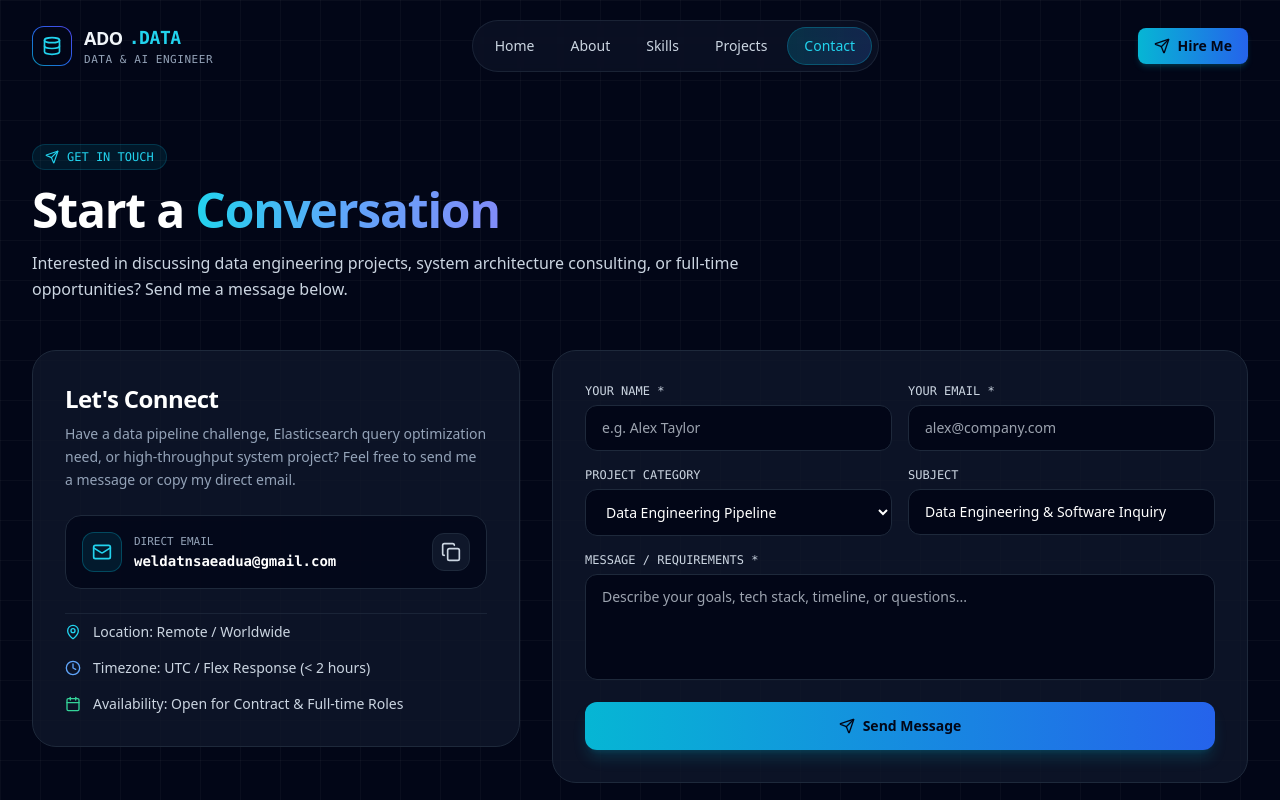
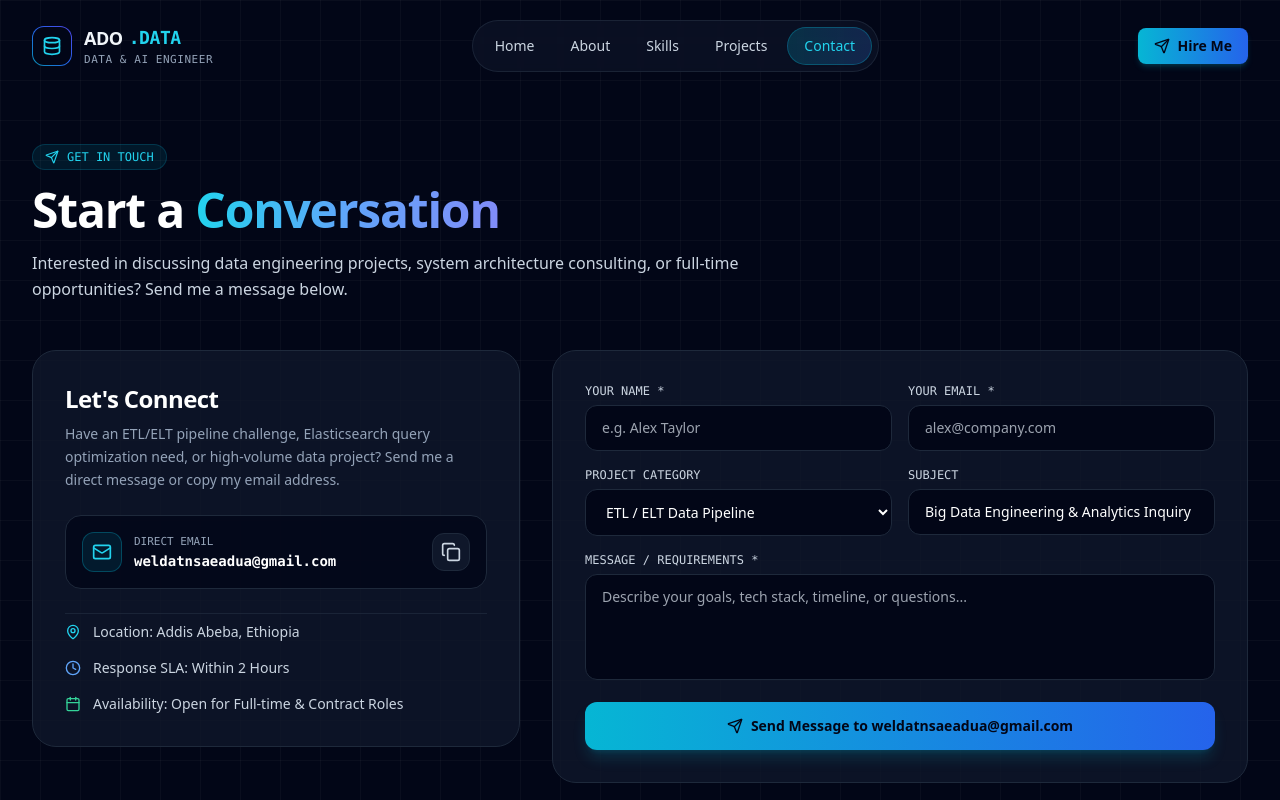
Before and after one commit to Abebe60/portfolio, a React (Vite) app: page /contact in a window 1280 px wide. Shown: the top 800 px of the page. Built offline with nearby package versions, Linux system fonts and the light colour scheme.

Commit message:
Update ContactForm to trigger direct email sending to weldatnsaeadua@gmail.com

```diff
--- a/src/components/ContactForm.tsx
+++ b/src/components/ContactForm.tsx
@@ -1,13 +1,13 @@
 import React, { useState } from 'react';
-import { Send, CheckCircle2, Copy, Mail, MapPin, Phone, Calendar, Clock, MessageSquare } from 'lucide-react';
+import { Send, CheckCircle2, Copy, Mail, MapPin, Clock, Calendar, ExternalLink } from 'lucide-react';
 import { personalInfo } from '../data/portfolioData';
 
 export const ContactForm: React.FC = () => {
   const [formData, setFormData] = useState({
     name: '',
     email: '',
-    subject: 'Data Engineering & Software Inquiry',
-    projectType: 'Data Engineering Pipeline',
+    subject: 'Big Data Engineering & Analytics Inquiry',
+    projectType: 'ETL / ELT Data Pipeline',
     message: ''
   });
 
@@ -18,10 +18,25 @@ export const ContactForm: React.FC = () => {
   const handleSubmit = (e: React.FormEvent) => {
     e.preventDefault();
     setLoading(true);
+
+    const emailSubject = encodeURIComponent(`[Portfolio Inquiry] ${formData.subject} - ${formData.name}`);
+    const emailBody = encodeURIComponent(
+      `Name: ${formData.name}\n` +
+      `Sender Email: ${formData.email}\n` +
+      `Project Category: ${formData.projectType}\n` +
+      `Subject: ${formData.subject}\n\n` +
+      `Message:\n${formData.message}`
+    );
+
+    const mailtoUrl = `mailto:${personalInfo.email}?subject=${emailSubject}&body=${emailBody}`;
+
+    // Trigger mailto directly
+    window.location.href = mailtoUrl;
+
     setTimeout(() => {
       setLoading(false);
       setSubmitted(true);
-    }, 800);
+    }, 600);
   };
 
   const handleCopyEmail = () => {
@@ -39,7 +54,7 @@ export const ContactForm: React.FC = () => {
           <div className="space-y-2">
             <h3 className="text-2xl font-bold text-white tracking-tight">Let's Connect</h3>
             <p className="text-sm text-slate-400 leading-relaxed">
-              Have a data pipeline challenge, Elasticsearch query optimization need, or high-throughput system project? Feel free to send me a message or copy my direct email.
+              Have an ETL/ELT pipeline challenge, Elasticsearch query optimization need, or high-volume data project? Send me a direct message or copy my email address.
             </p>
           </div>
 
@@ -51,7 +66,9 @@ export const ContactForm: React.FC = () => {
               </div>
               <div className="truncate">
                 <span className="text-[11px] font-mono uppercase text-slate-400 block">Direct Email</span>
-                <span className="text-sm font-semibold text-white font-mono truncate block">{personalInfo.email}</span>
+                <a href={`mailto:${personalInfo.email}`} className="text-sm font-semibold text-white font-mono hover:text-cyan-300 transition-colors truncate block">
+                  {personalInfo.email}
+                </a>
               </div>
             </div>
             <button
@@ -67,15 +84,15 @@ export const ContactForm: React.FC = () => {
           <div className="space-y-4 pt-2 border-t border-slate-800/80">
             <div className="flex items-center gap-3 text-sm text-slate-300">
               <MapPin className="w-4 h-4 text-cyan-400 shrink-0" />
-              <span>Location: Remote / Worldwide</span>
+              <span>Location: {personalInfo.location}</span>
             </div>
             <div className="flex items-center gap-3 text-sm text-slate-300">
               <Clock className="w-4 h-4 text-blue-400 shrink-0" />
-              <span>Timezone: UTC / Flex Response (&lt; 2 hours)</span>
+              <span>Response SLA: Within 2 Hours</span>
             </div>
             <div className="flex items-center gap-3 text-sm text-slate-300">
               <Calendar className="w-4 h-4 text-emerald-400 shrink-0" />
-              <span>Availability: Open for Contract & Full-time Roles</span>
+              <span>Availability: Open for Full-time & Contract Roles</span>
             </div>
           </div>
         </div>
@@ -86,23 +103,34 @@ export const ContactForm: React.FC = () => {
         <div className="rounded-3xl bg-slate-900/80 border border-slate-800 p-6 sm:p-8 relative">
 
           {submitted ? (
-            <div className="py-12 text-center space-y-4 animate-fade-in">
+            <div className="py-12 text-center space-y-5 animate-fade-in">
               <div className="w-16 h-16 rounded-full bg-emerald-500/10 border border-emerald-500/30 flex items-center justify-center text-emerald-400 mx-auto">
                 <CheckCircle2 className="w-8 h-8" />
               </div>
-              <h3 className="text-2xl font-bold text-white">Message Sent Successfully!</h3>
-              <p className="text-sm text-slate-400 max-w-md mx-auto leading-relaxed">
-                Thank you for reaching out. I have received your message regarding <strong className="text-cyan-300">{formData.projectType}</strong> and will get back to you shortly.
+              <h3 className="text-2xl font-bold text-white">Opening Mail Client...</h3>
+              <p className="text-sm text-slate-300 max-w-md mx-auto leading-relaxed">
+                Your default email app (Gmail, Outlook, or Apple Mail) was opened with your message addressed to <strong className="text-cyan-300 font-mono">{personalInfo.email}</strong>.
               </p>
+
+              <div className="pt-2 flex flex-col sm:flex-row items-center justify-center gap-3">
+                <a
+                  href={`mailto:${personalInfo.email}?subject=${encodeURIComponent(`[Portfolio Inquiry] ${formData.subject}`)}&body=${encodeURIComponent(formData.message)}`}
+                  className="px-6 py-2.5 rounded-xl bg-cyan-500 hover:bg-cyan-400 text-slate-950 font-bold text-sm transition-colors flex items-center gap-2"
+                >
+                  <ExternalLink className="w-4 h-4" />
+                  <span>Click Here to Re-open Email App</span>
+                </a>
+
                 <button
                   onClick={() => {
                     setSubmitted(false);
-                  setFormData({ name: '', email: '', subject: 'Data Engineering Inquiry', projectType: 'Data Engineering Pipeline', message: '' });
+                    setFormData({ name: '', email: '', subject: 'Big Data Engineering & Analytics Inquiry', projectType: 'ETL / ELT Data Pipeline', message: '' });
                   }}
-                className="mt-4 px-6 py-2.5 rounded-xl bg-slate-800 hover:bg-slate-700 text-white font-medium text-sm transition-colors"
+                  className="px-6 py-2.5 rounded-xl bg-slate-800 hover:bg-slate-700 text-white font-medium text-sm transition-colors"
                 >
                   Send Another Message
                 </button>
+              </div>
             </div>
           ) : (
             <form onSubmit={handleSubmit} className="space-y-4">
@@ -139,10 +167,10 @@ export const ContactForm: React.FC = () => {
                     onChange={(e) => setFormData({ ...formData, projectType: e.target.value })}
                     className="w-full px-4 py-3 rounded-xl bg-slate-950 border border-slate-800 text-white text-sm focus:outline-none focus:border-cyan-500 transition-colors"
                   >
-                    <option value="Data Engineering Pipeline">Data Engineering Pipeline</option>
+                    <option value="ETL / ELT Data Pipeline">ETL / ELT Data Pipeline</option>
                     <option value="Elasticsearch Analytics & Search">Elasticsearch Analytics & Search</option>
-                    <option value="AI / RAGET Evaluation Engine">AI / RAGET Evaluation Engine</option>
-                    <option value="FastAPI Backend Microservice">FastAPI Backend Microservice</option>
+                    <option value="Logstash Telemetry & Ingestion">Logstash Telemetry & Ingestion</option>
+                    <option value="FastAPI / Django Backend Microservice">FastAPI / Django Backend Microservice</option>
                     <option value="Full-Stack React Project">Full-Stack React Project</option>
                   </select>
                 </div>
@@ -175,11 +203,11 @@ export const ContactForm: React.FC = () => {
                 className="w-full flex items-center justify-center gap-2 py-3.5 px-6 rounded-xl bg-gradient-to-r from-cyan-500 to-blue-600 hover:from-cyan-400 hover:to-blue-500 text-slate-950 font-bold text-sm transition-all shadow-lg shadow-cyan-500/20 disabled:opacity-50"
               >
                 {loading ? (
-                  <span>Processing...</span>
+                  <span>Opening Mail App...</span>
                 ) : (
                   <>
                     <Send className="w-4 h-4" />
-                    <span>Send Message</span>
+                    <span>Send Message to {personalInfo.email}</span>
                   </>
                 )}
               </button>
```
Lines whose indentation alone changed are shown as unchanged.
